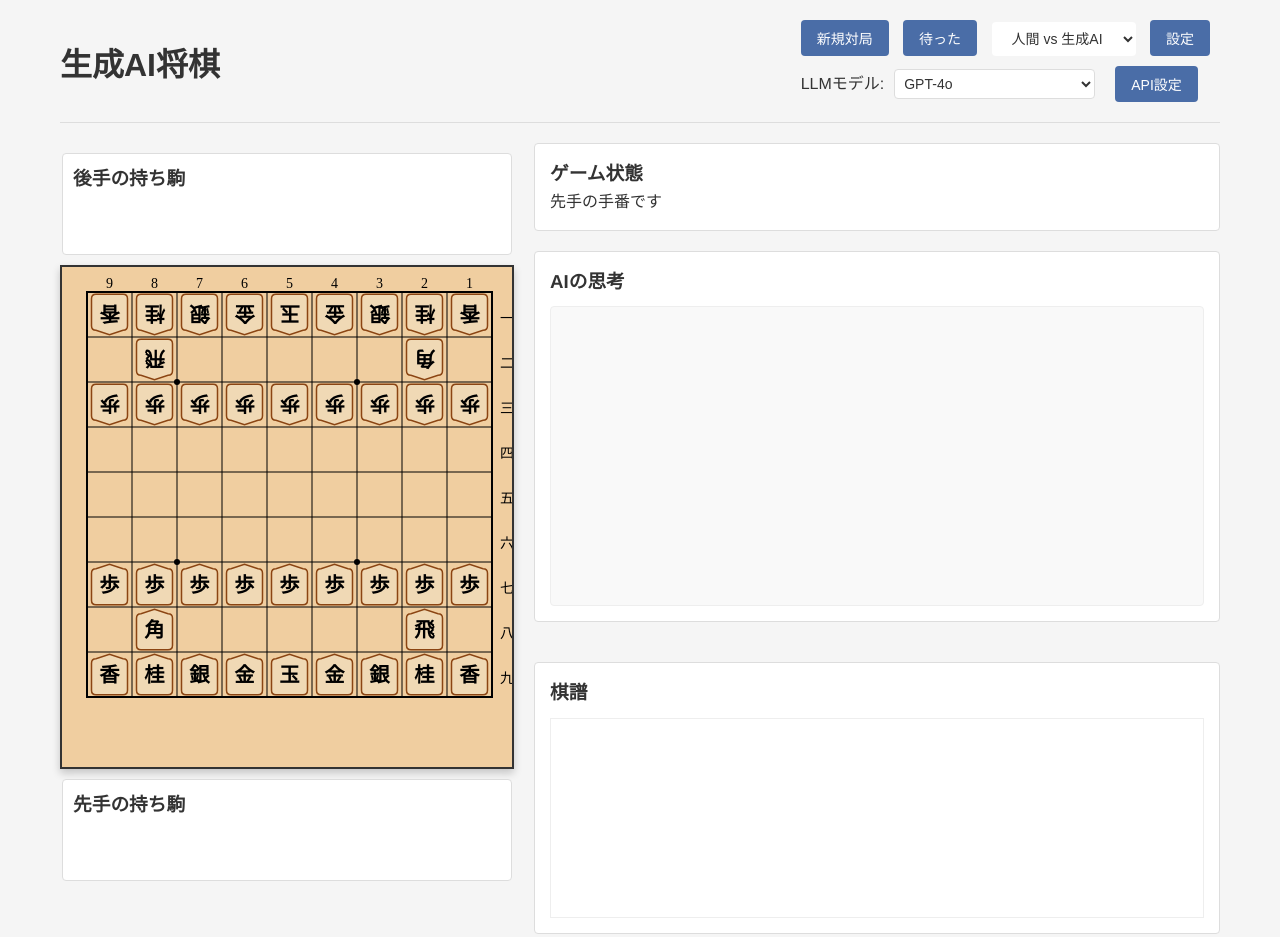
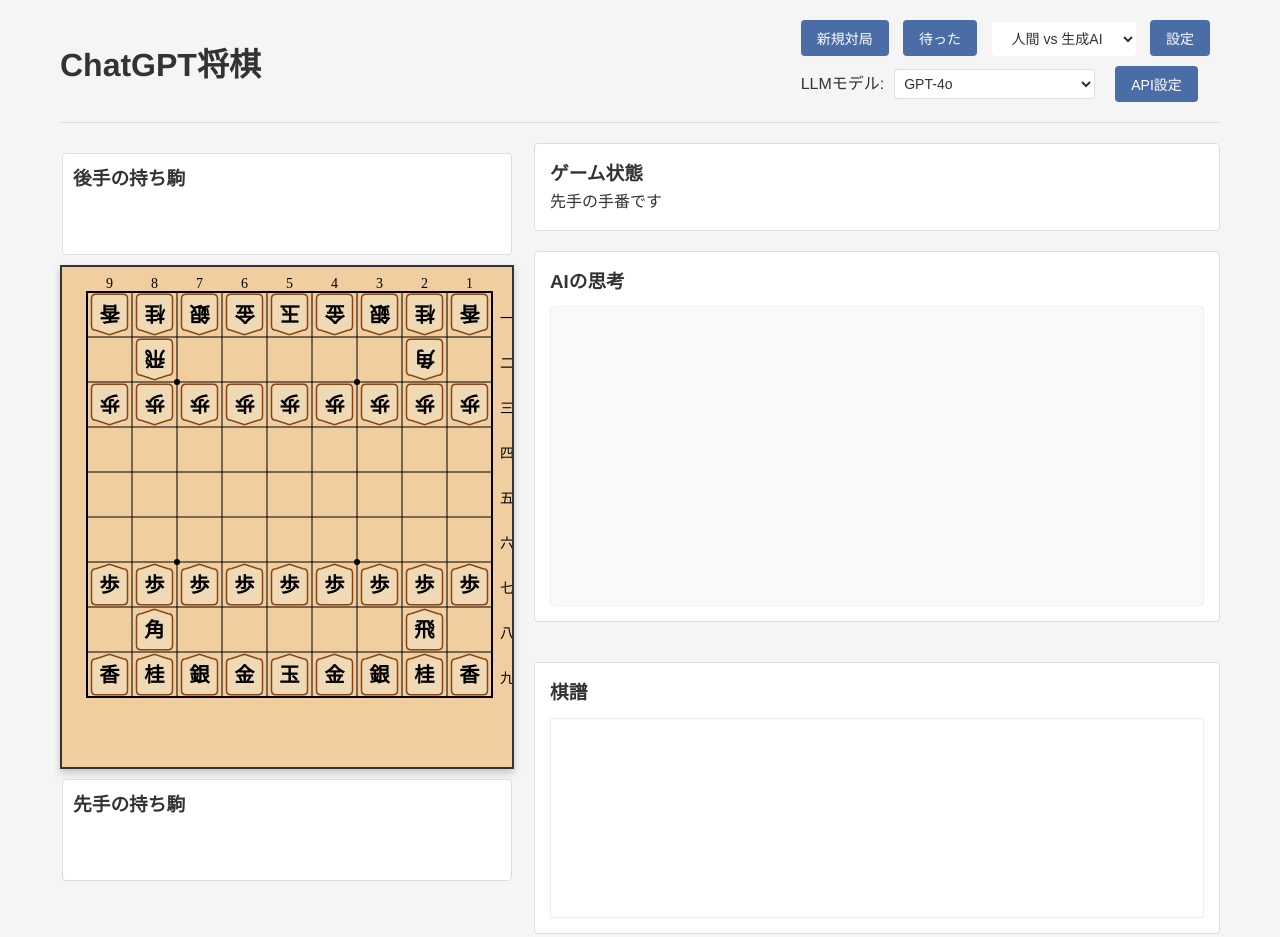
Before and after one commit to tarutaru247/LLMsyougi, a plain HTML site: page index.html in a window 1280 px wide. Drawn offline with Linux system fonts and the light colour scheme.

Commit message:
名前変更

```diff
--- a/index.html
+++ b/index.html
@@ -3,13 +3,13 @@
 <head>
     <meta charset="UTF-8">
     <meta name="viewport" content="width=device-width, initial-scale=1.0">
-    <title>生成AI将棋</title>
+    <title>ChatGPT将棋</title>
     <link rel="stylesheet" href="css/style.css">
 </head>
 <body>
     <div class="container">
         <header>
-            <h1>生成AI将棋</h1>
+            <h1>ChatGPT将棋</h1>
             <div class="game-controls">
                 <button id="newGameBtn">新規対局</button>
                 <button id="undoBtn">待った</button>
```
